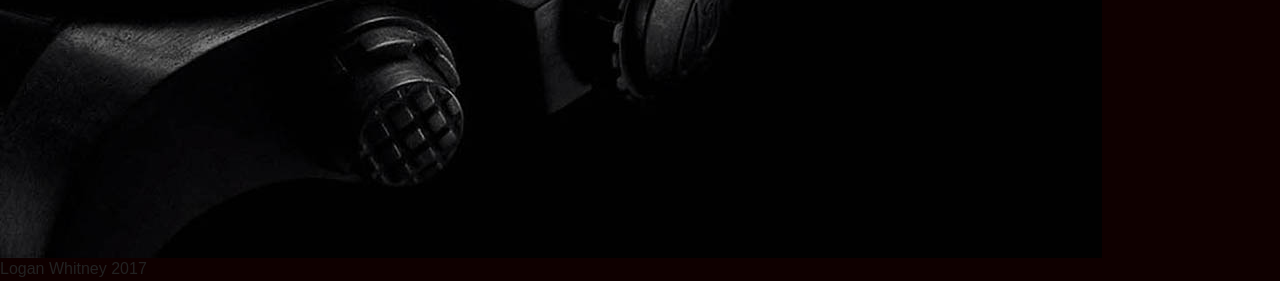
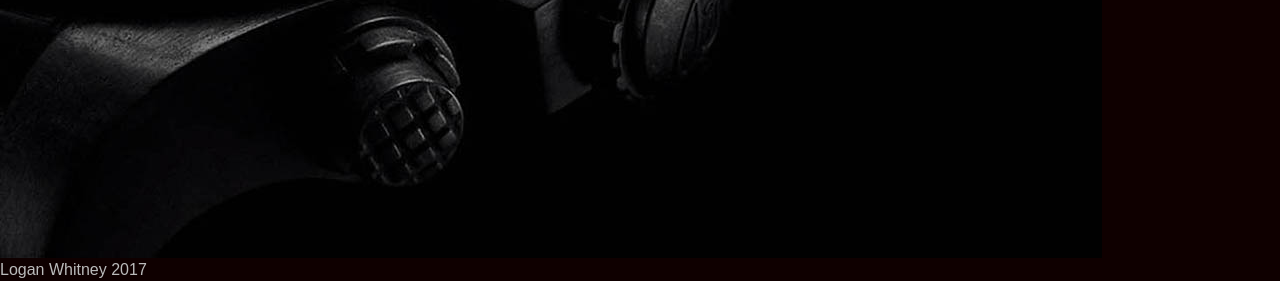
Before and after one commit to spankinpenguin/Project2, a plain HTML site: page index.html in a window 1280 px wide. Shown: the part 519-800 px from the top of the page. Drawn offline with nearby package versions, Linux system fonts and the light colour scheme; a web font is replaced by a local one.

Commit message:
footer down!

```diff
--- a/css/main.css
+++ b/css/main.css
@@ -17,6 +17,11 @@ html {
     line-height: 1.4;
 }
 
+footer {
+    color: #bbb;
+    position: absolute;
+    bottom: 0;
+}
 /*
  * Remove text-shadow in selection highlight:
  * https://twitter.com/miketaylr/status/12228805301
```
